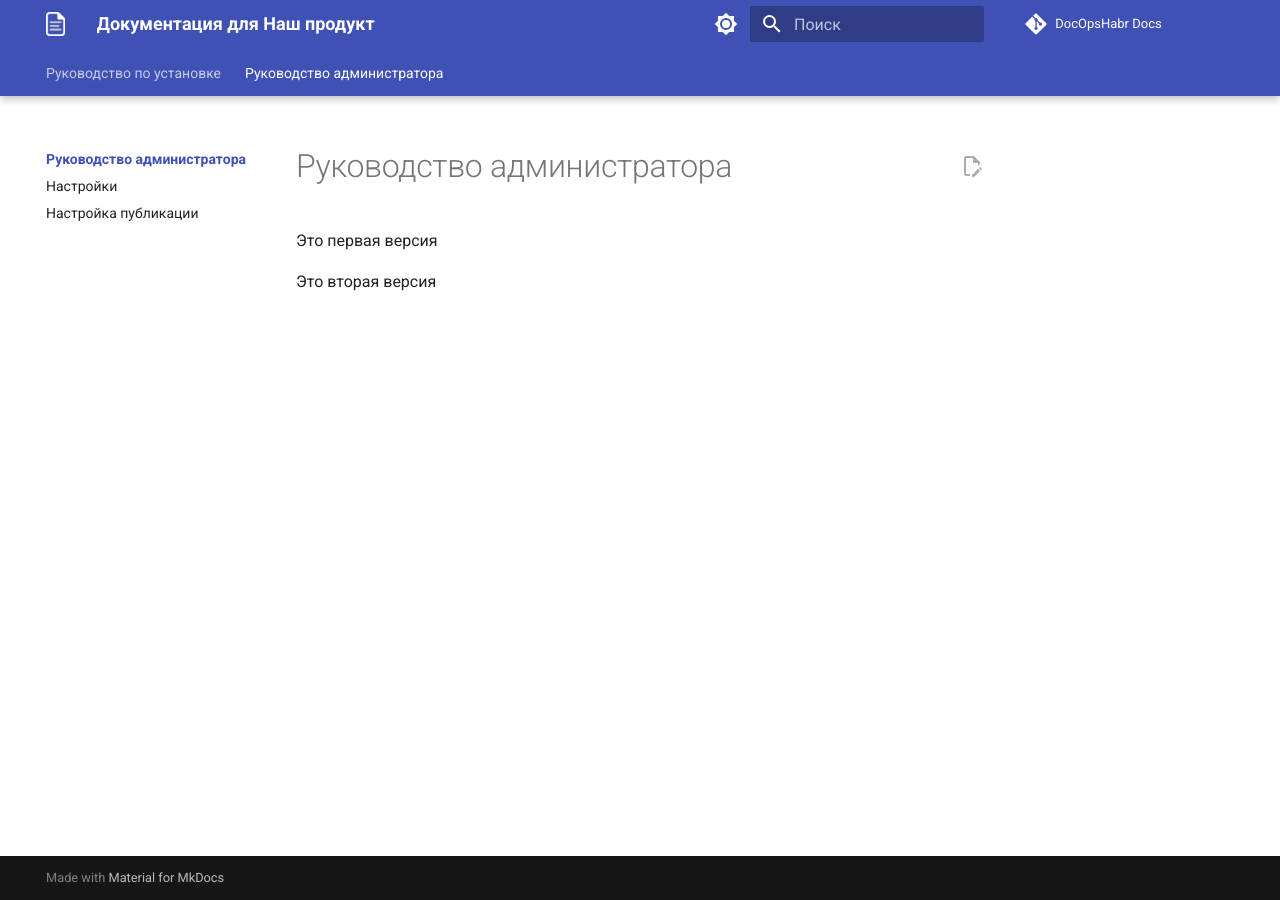
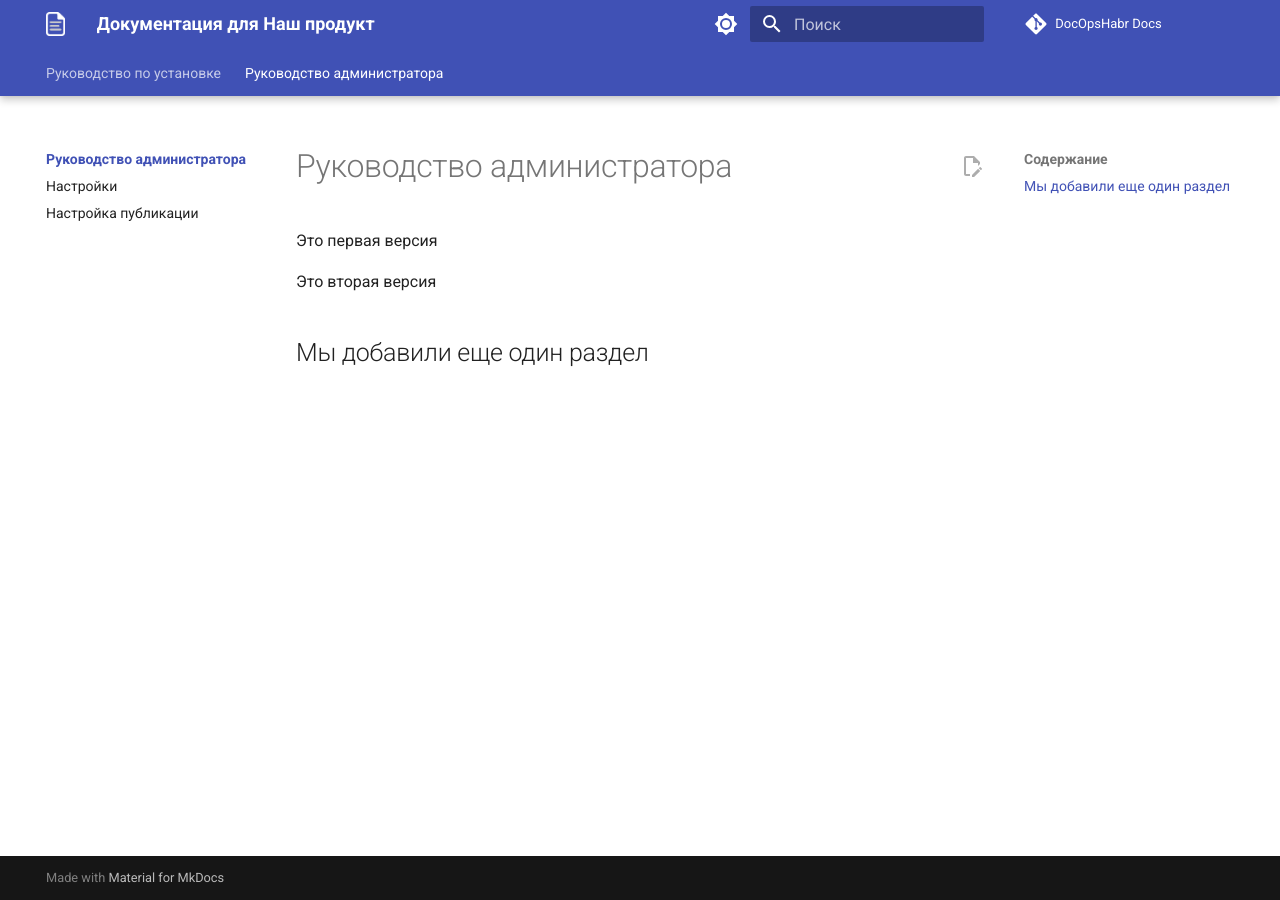
Before and after one commit to docopshabr/docopshabr, an MkDocs documentation site: the page built from docs/ag/index.md, in a window 1280 px wide. Built offline with MkDocs 1.6.1 and Material for MkDocs 9.7.7, drawn with Linux system fonts in a browser that asks for light colours; the version menu is left out.

Commit message:
Update index.md

```diff
--- a/docs/ag/index.md
+++ b/docs/ag/index.md
@@ -3,3 +3,5 @@
 Это первая версия
 
 Это вторая версия
+
+## Мы добавили еще один раздел
```
